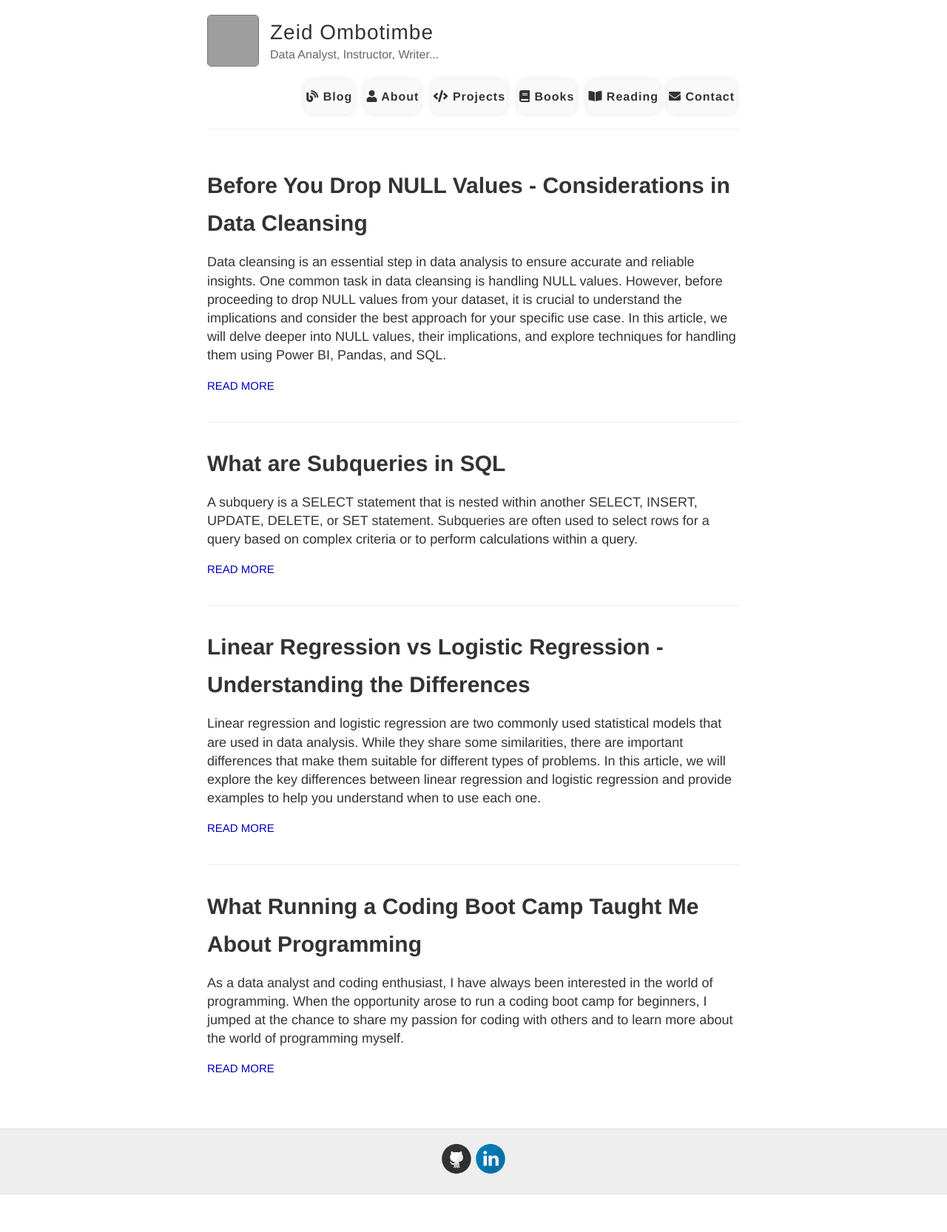
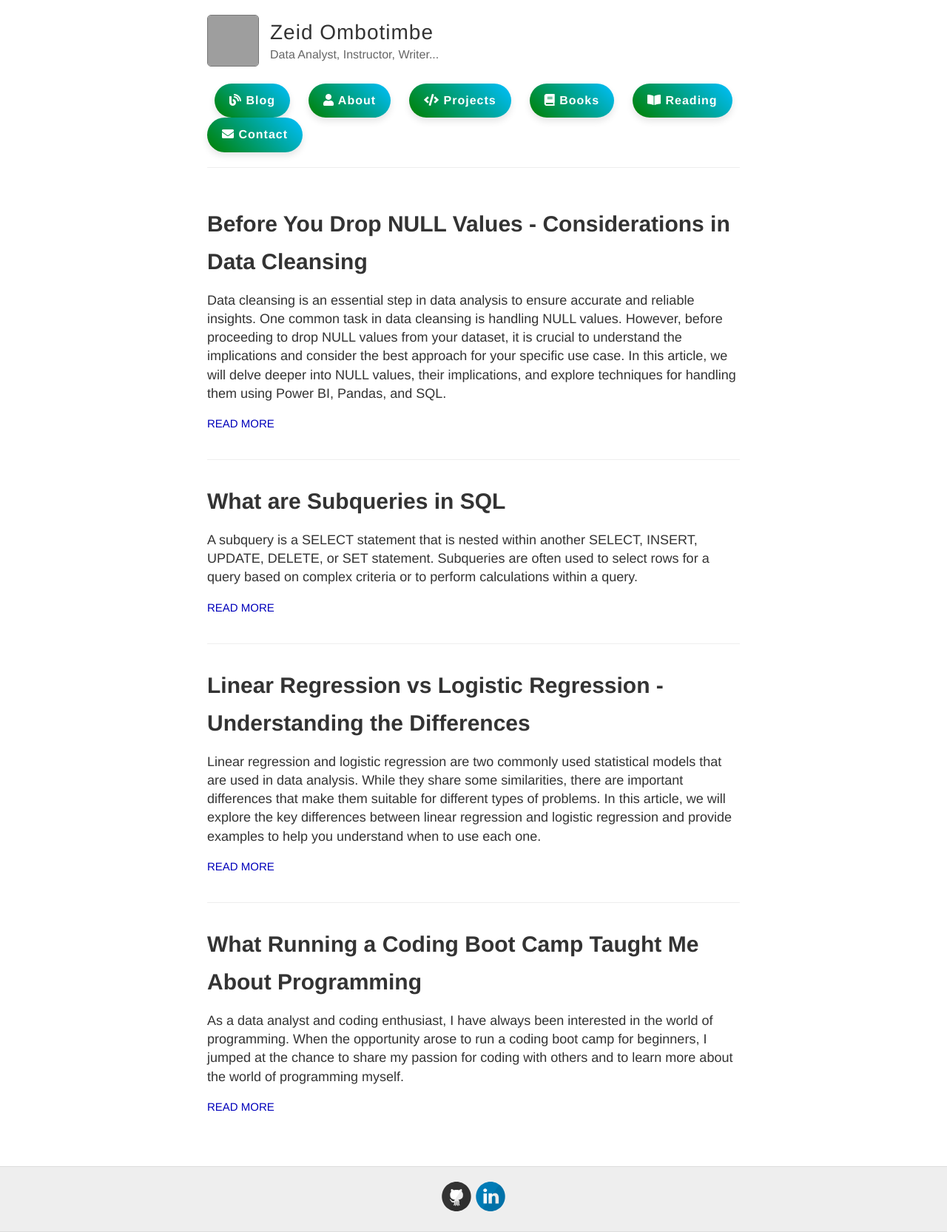
Before and after one commit to obtbe/zeidombo.github.io, a Jekyll site: the page built from index.md, in a window 1280 px wide. Shown: the whole page at 74% size. Built offline with Jekyll 4.4.1, drawn with Linux system fonts in a browser that asks for light colours; before the commit the page ends 1615 px from its top, so only the background shows below that; grey boxes are pictures that could not be loaded.

Commit message:
still workin on menu

```diff
--- a/_layouts/default.html
+++ b/_layouts/default.html
@@ -20,16 +20,16 @@
     .nav-section {
       font-size: 16px;
       font-weight: bold;
-      padding: 10px 0; /* Adjusted padding */
+      padding: 12px 20px; /* Adjusted padding */
       text-decoration: none;
-      color: #333;
-      background-color: #f9f9f9;
-      border: 2px solid transparent;
-      border-radius: 10px;
-      margin: 0 5px; /* Adjusted margin */
+      color: #fff;
+      background: linear-gradient(45deg, #008000, #00bfff); /* Gradient background */
+      border: none;
+      border-radius: 30px; /* Adjusted border radius */
+      margin: 0 10px; /* Adjusted margin */
       display: inline-block;
       transition: all 0.3s ease; /* Smooth transition effect */
-      box-shadow: 0 0 10px rgba(0, 0, 0, 0.1); /* Add a subtle box shadow */
+      box-shadow: 0 5px 10px rgba(0, 0, 0, 0.1); /* Box shadow */
     }
 
     /* Adjusted styling for the Contact section */
@@ -38,9 +38,8 @@
     }
 
     .nav-section:hover {
-      background-color: #e0e0e0; /* Change the background color on hover */
-      border-color: #008000; /* Change the border color on hover */
-      color: #008000; /* Change the text color on hover */
+      background: linear-gradient(45deg, #00bfff, #008000); /* Change the gradient on hover */
+      box-shadow: 0 8px 16px rgba(0, 0, 0, 0.2); /* Change shadow on hover */
     }
   </style>
 
```
